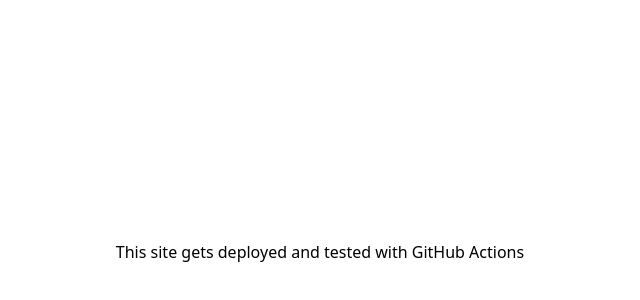
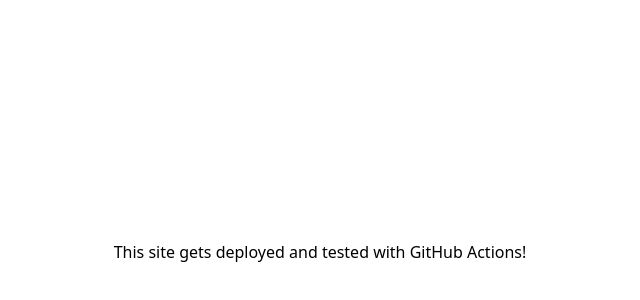
Before and after one commit to lighthouse-metrics/github-actions-example, a plain HTML site: page index.html in a window 1280 px wide. Shown: the part 148-448 px from the top of the page, 320-960 px from the left. Drawn offline with nearby package versions, Linux system fonts and the light colour scheme.

Commit message:
Update index.html

```diff
--- a/index.html
+++ b/index.html
@@ -13,7 +13,7 @@
   </head>
   <body>
     <div class="min-h-screen w-full flex justify-center items-center">
-      This site gets deployed and tested with GitHub Actions
+      This site gets deployed and tested with GitHub Actions!
     </div>
   </body>
 </html>
```
